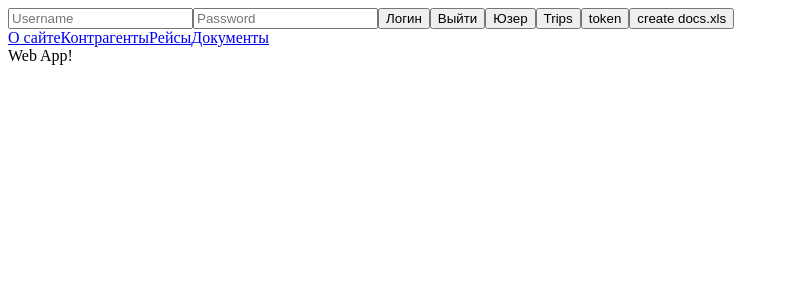
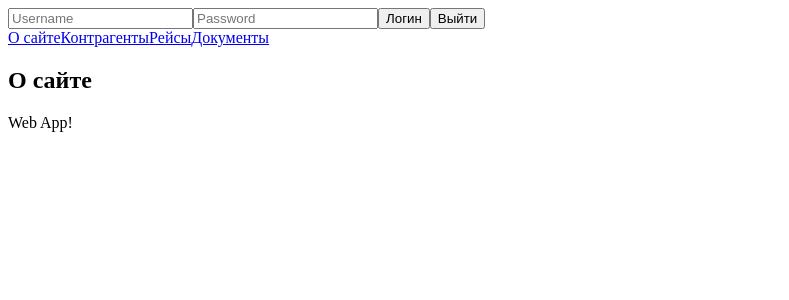
Before and after one commit to DeEKol/trafficdocs-react, a React (Create React App) app: page /about in a window 1280 px wide. Shown: the top 300 px of the page, without its empty margins (0-789 px from the left). Built offline with nearby package versions, Linux system fonts and the light colour scheme.

Commit message:
page titles updated

```diff
--- a/src/components/DocsList.jsx
+++ b/src/components/DocsList.jsx
@@ -8,7 +8,8 @@ const DocsList = ({ elements, setElements }) => {
   const { setObjectForm } = useContext(Context);
 
   const createDocsXls = async (id) => {
-    await CreateService.docsXls(id);
+    const response = await CreateService.docsXls(id);
+    console.log(response);
   }
 
   return (
--- a/src/components/LoginForm.jsx
+++ b/src/components/LoginForm.jsx
@@ -32,30 +32,30 @@ const LoginForm = () => {
     setElements([]);
   }
 
-  const getTrips = async () => {
-    try {
-      const response = await TripService.getAll();
-      console.log(response.data);
-    } catch(e) {
-      console.log(e);
-    }
-  }
+  // const getTrips = async () => {
+  //   try {
+  //     const response = await TripService.getAll();
+  //     console.log(response.data);
+  //   } catch(e) {
+  //     console.log(e);
+  //   }
+  // }
 
-  const getUser = async () => {
-    const response = await AuthService.getCurrentUser();
-    console.log(response);
-    console.log(currentUser);
-  }
+  // const getUser = async () => {
+  //   const response = await AuthService.getCurrentUser();
+  //   console.log(response);
+  //   console.log(currentUser);
+  // }
 
-  const getToken = async () => {
-    const response = await TokenService.getLocalAccessToken();
-    console.log(response);
-  }
+  // const getToken = async () => {
+  //   const response = await TokenService.getLocalAccessToken();
+  //   console.log(response);
+  // }
 
-  const createDocsXls = async () => {
-    const response = await CreateService.docsXls();
-    console.log(response);
-  }
+  // const createDocsXls = async () => {
+  //   const response = await CreateService.docsXls();
+  //   console.log(response);
+  // }
 
   return (
     <div>
@@ -74,10 +74,10 @@ const LoginForm = () => {
 
       <button onClick={() => login(username, password)}>Логин</button>
       <button onClick={() => logOut()}>Выйти</button>
-      <button onClick={() => getUser()}>Юзер</button>
+      {/* <button onClick={() => getUser()}>Юзер</button>
       <button onClick={() => getTrips()}>Trips</button>
       <button onClick={() => getToken()}>token</button>
-      <button onClick={() => createDocsXls()}>create docs.xls</button>
+      <button onClick={() => createDocsXls()}>create docs.xls</button> */}
     </div>
   )
 }
--- a/src/pages/About.jsx
+++ b/src/pages/About.jsx
@@ -2,7 +2,10 @@ import React from 'react';
 
 const About = () => {
   return (
-    <div>Web App!</div>
+    <div>
+      <h2>О сайте</h2>
+      <div>Web App!</div>
+    </div>
   )
 }
 
--- a/src/pages/Counterparty.jsx
+++ b/src/pages/Counterparty.jsx
@@ -40,6 +40,7 @@ const Counterparty = () => {
 
   return (
     <div>
+      <h2>Контрагенты</h2>
       <CounterpartyForm
         elements={elements}
         setElements={setElements}
--- a/src/pages/Docs.jsx
+++ b/src/pages/Docs.jsx
@@ -24,6 +24,7 @@ const Docs = () => {
 
   return (
     <div>
+      <h2>Документы</h2>
       <DocsForm
         elements={elements}
         setElements={setElements}
--- a/src/pages/Trip.jsx
+++ b/src/pages/Trip.jsx
@@ -27,6 +27,7 @@ const Trip = () => {
 
   return (
     <div>
+      <h2>Рейсы</h2>
       <TripForm
         elements={elements}
         setElements={setElements}
```
